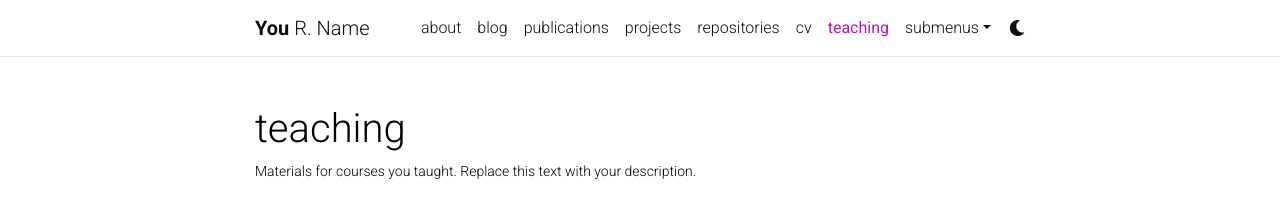
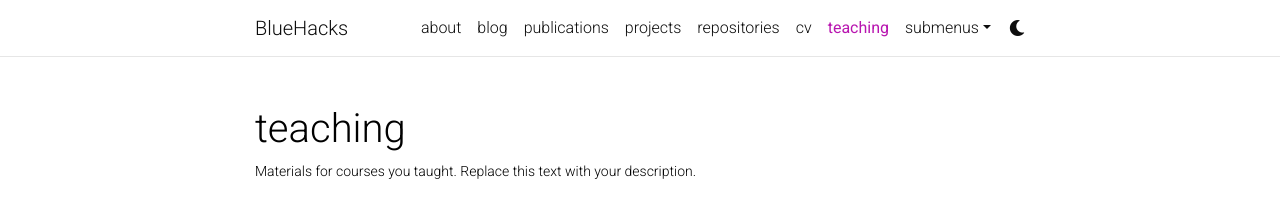
Before and after one commit to msweeney112/alfoliotest, a Jekyll site: the page built from _pages/teaching.md, in a window 1280 px wide. Shown: the top 210 px of the page. Built offline with Jekyll 4.4.1, drawn with Linux system fonts in a browser that asks for light colours; comment, search, counter and statistics services are not loaded; a style sheet for code colours, icons or effects is not loaded.

Commit message:
Update _config.yml

```diff
--- a/_config.yml
+++ b/_config.yml
@@ -2,7 +2,7 @@
 # Site settings
 # -----------------------------------------------------------------------------
 
-title: blank # the website title (if blank, full name will be used instead)
+title: BlueHacks # the website title (if blank, full name will be used instead)
 first_name: You
 middle_name: R.
 last_name: Name
```
